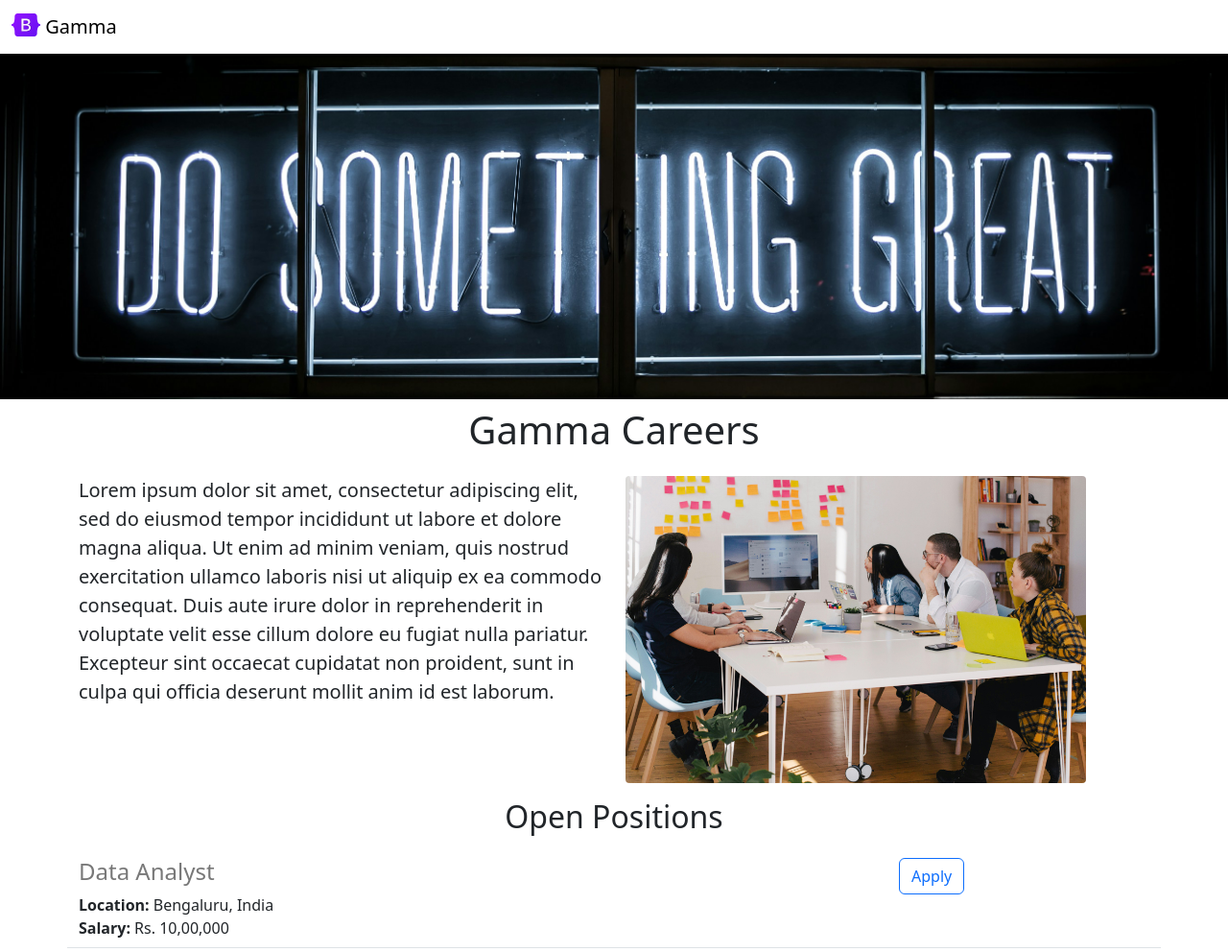
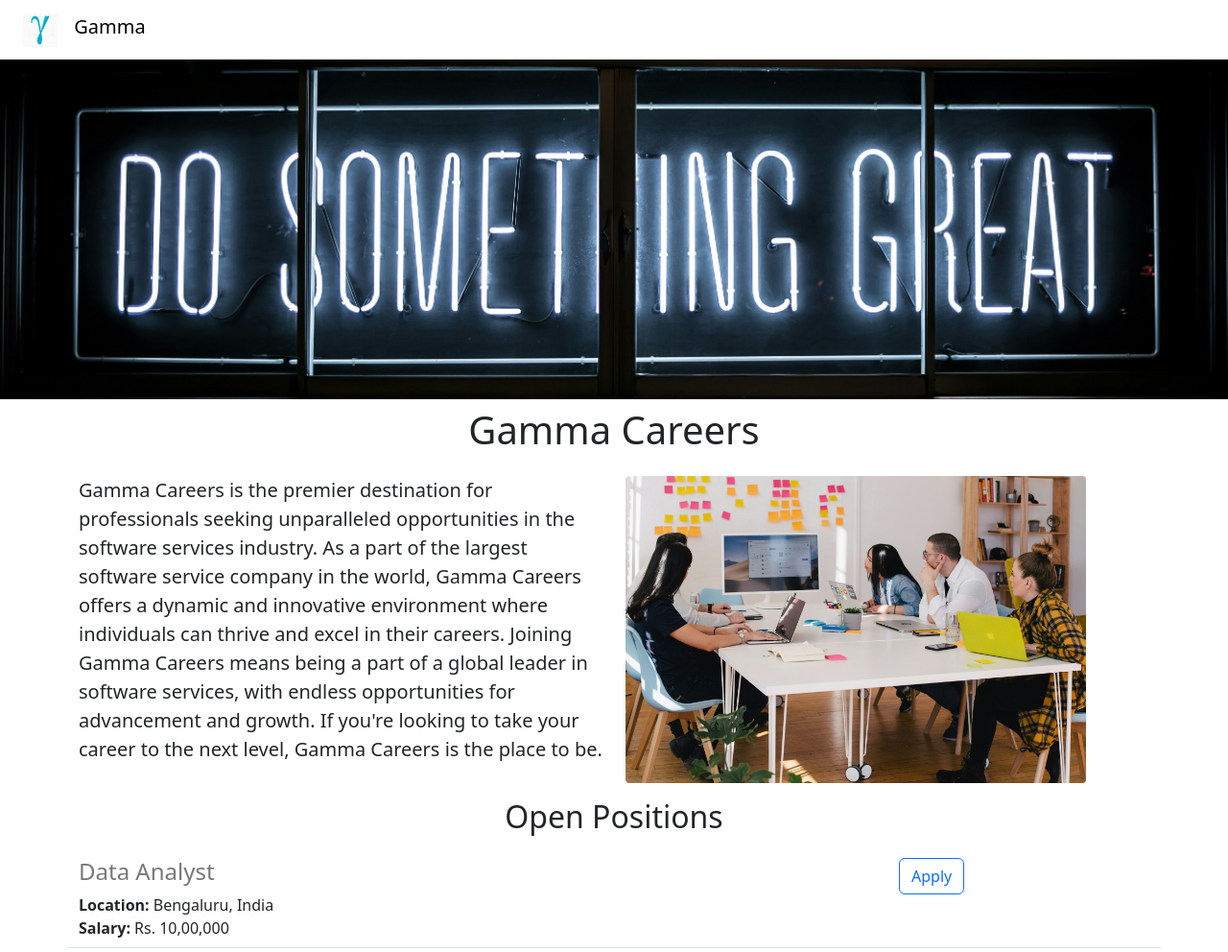
Before and after one commit to ShubhamMaht0/shubham-mahto-website, a Flask app: page / in a window 1280 px wide. Shown: the top 992 px of the page at 96% size. Run offline with Flask 3, Linux system fonts and the light colour scheme.

Commit message:
changed description and added logo

```diff
--- a/templates/home.html
+++ b/templates/home.html
@@ -21,7 +21,9 @@
       <h1 class="text-center mt-2 mb-4">{{first_name}} Careers</h1>
       <div class="row" style="margin-bottom:16px">
         <div class="col-md-6">
-          <p class="lead">Lorem ipsum dolor sit amet, consectetur adipiscing elit, sed do eiusmod tempor incididunt ut labore et dolore magna aliqua. Ut enim ad minim veniam, quis nostrud exercitation ullamco laboris nisi ut aliquip ex ea commodo consequat. Duis aute irure dolor in reprehenderit in voluptate velit esse cillum dolore eu fugiat nulla pariatur. Excepteur sint occaecat cupidatat non proident, sunt in culpa qui officia deserunt mollit anim id est laborum.</p>
+          <p class="lead">Gamma Careers is the premier destination for professionals seeking unparalleled opportunities in the software services industry. As a part of the largest software service company in the world, Gamma Careers offers a dynamic and innovative environment where individuals can thrive and excel in their careers.
+
+          Joining Gamma Careers means being a part of a global leader in software services, with endless opportunities for advancement and growth. If you're looking to take your career to the next level, Gamma Careers is the place to be.</p>
         </div>
         <div class="d-none d-md-block col-md-6">
           <img src=/static/people.jpg style="height:320px;border-radius:4px">
--- a/templates/nav.html
+++ b/templates/nav.html
@@ -1,7 +1,7 @@
 <nav class="navbar shadow fixed-top bg-white">
   <div class="container-fluid">
     <a class="navbar-brand" href="#">
-      <img src="/static/bootstrap-logo.svg" alt="Logo" width="30" height="24" class="d-inline-block align-text-top">
+      <img src="/static/gamma-logo.svg" alt="Logo" width="60" height="35" class="d-inline-block align-text-top">
       Gamma
     </a>
   </div>
```
Also changed, not shown: static/bootstrap-logo.svg (deleted), static/gamma-logo.svg (added).
